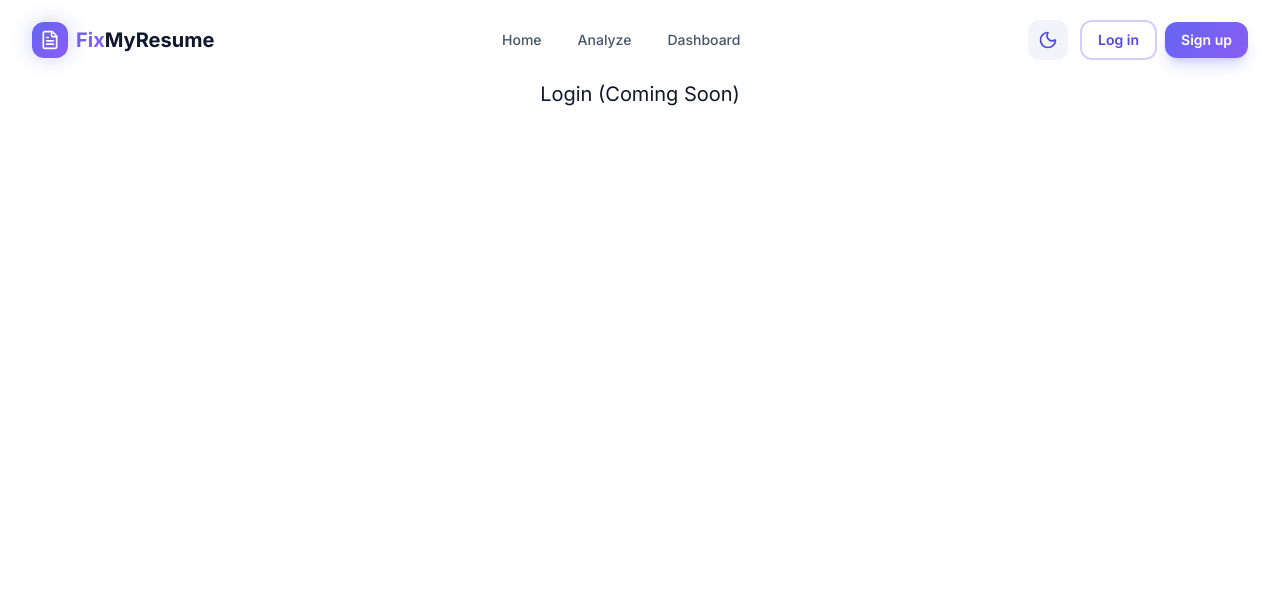
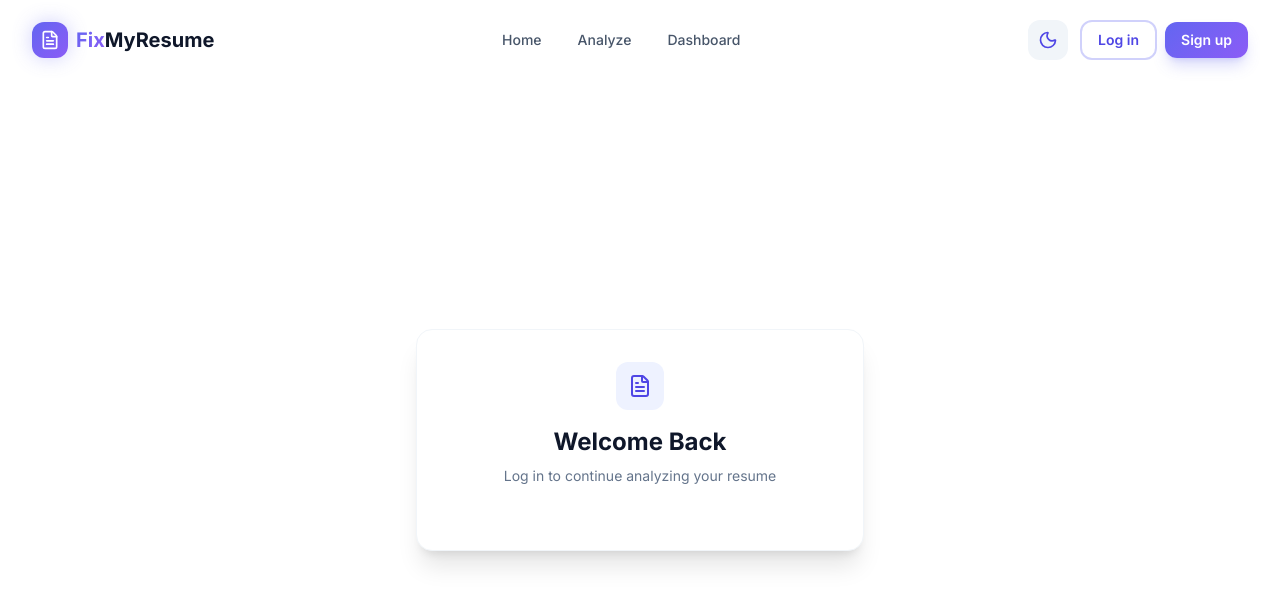
Before and after one commit to amaaan7/FixMyResume, a React (Vite) app in the folder frontend/: page /login in a window 1280 px wide. Shown: the top 604 px of the page. Built offline with nearby package versions, Linux system fonts and the light colour scheme.

Commit message:
login page

```diff
--- a/frontend/src/App.jsx
+++ b/frontend/src/App.jsx
@@ -9,6 +9,7 @@ import Navbar from './components/layout/Navbar';
 
 // 2. Import Pages (We only have Landing right now)
 import Landing from './pages/Landing';
+import LoginPage from './pages/LoginPage';
 
 // --- Temporary Placeholders ---
 // To prevent the app from crashing while we build, these are temporary dummy pages.
@@ -16,7 +17,6 @@ import Landing from './pages/Landing';
 const AnalyzePage = () => <div className="p-10 text-center text-xl mt-10">Analyze Page (Coming Soon)</div>;
 const ResultsPage = () => <div className="p-10 text-center text-xl mt-10">Results Page (Coming Soon)</div>;
 const DashboardPage = () => <div className="p-10 text-center text-xl mt-10">Dashboard (Coming Soon)</div>;
-const LoginPage = () => <div className="p-10 text-center text-xl mt-10">Login (Coming Soon)</div>;
 const RegisterPage = () => <div className="p-10 text-center text-xl mt-10">Register (Coming Soon)</div>;
 
 // --- 3. Protected Route Wrapper ---
--- a/frontend/src/pages/LoginPage.jsx
+++ b/frontend/src/pages/LoginPage.jsx
@@ -1,12 +1,74 @@
-import { useState, useContext } from "react";
+import { useState, useContext } from 'react'
 import { Link, useNavigate } from 'react-router-dom'
-import { AuthContext } from "../context/AuthContext";
-import { FileText, Mail, Look, ArrowRight, AlertCircle } from "lucide-react";
+import { AuthContext } from '../context/AuthContext'
+import { FileText, Mail, Lock, ArrowRight, AlertCircle } from 'lucide-react'
 
 export default function LoginPage() {
     const [email, setEmail] = useState('')
-    const [password, SetPassword] = useState('')
+    const [password, setPassword] = useState('')
     const [error, setError] = useState(null)
     const [isLoading, setIsLoading] = useState(false)
 
+    // 1. Grab our login function from the Context
+    const { login } = useContext(AuthContext)
+    // 2. React Router tool to seamlessly change URLs
+    const navigate = useNavigate()
+
+    // 3. What happens when they click Submit
+    const handleSubmit = async (e) => {
+        e.preventDefault() // Stop page from refreshing
+        setError(null)
+        setIsLoading(true)
+
+        try {
+            // Call the magic function we built in Step 28
+            await login(email, password)
+
+            // If it succeeded, send them directly to the AI Analysis page
+            navigate('/analyze')
+        } catch (err) {
+            // If Django rejected the credentials, catch the error and display it
+            if (err.response && err.response.data.error) {
+                setError(err.response.data.error)
+            } else {
+                setError("Failed to log in. Please check your connection.")
+            }
+        } finally {
+            setIsLoading(false)
+        }
+    }
+
+    return (
+        <div className='min-h-screen flex items-center justify-center pt-20 px-40'>
+            {/* Glossy Card Container */}
+            <div className='w-full max-w-md bg-white dark:bg-dark-800 rounded-2xl shadow-xl  border border-dark-100 dark:border-dark-700 p-8 transform transition-all duration-300'>
+
+                {/* Header Section */}
+                < div className='text-center mb-8' >
+                    <div className='inline-flex items-center justify-center w-12 h-12 rounded-xl bg-primary-50 dark:bg-primary-500/10 mb-4'>
+                        <FileText className='w-6 h-6 text-primary-600 dark:text-primary-400' />
+                    </div>
+                    <h2 className='text-2xl font-bold text-dark-900 dark:text-white'>
+                        Welcome Back
+                    </h2>
+                    <p className='text-sm text-dark-500 dark:text-dark-400 mt-2'>
+                        Log in to continue analyzing your resume
+                    </p>
+                </div >
+
+                {/* Error Alert Box - Only shows if 'error' state is not null */}
+                {error && (
+                    <div className='mb-6 p-4 rounded-xl bg-red-50 dark:bg-red-500/10 border border-red-200 dark:border-red-500/20 flex items-start gap-3'>
+                        <AlertCircle className='w-5 h-5 text-red-500 flex-shrink-0 mt-0.5' />
+                        <p className='text-sm text-red-600 dark:text-red-400'>
+                            {error}
+                        </p>
+                    </div>
+                )}
+
+            </div>
+
+        </div>
+    )
+
 }
```
Also changed, not shown: 1 other file (tests, documents, lock files or other folders).
